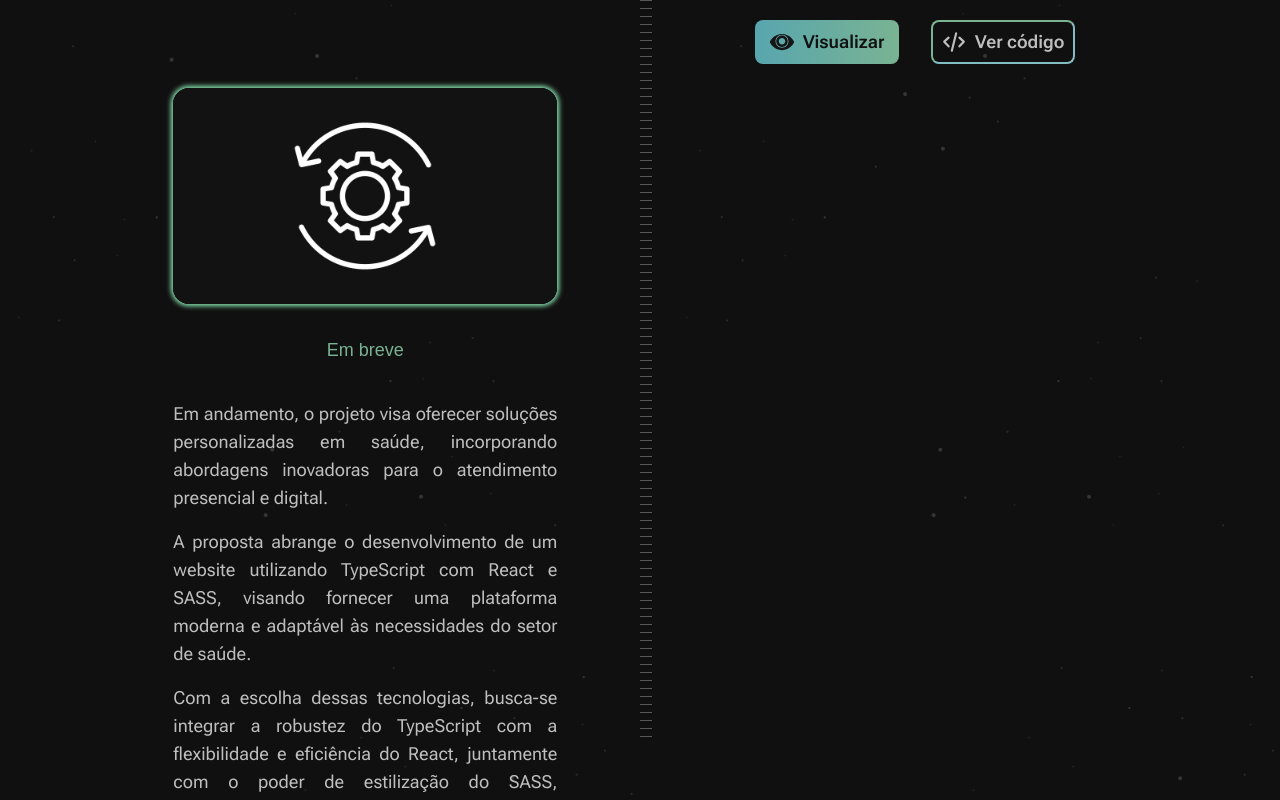
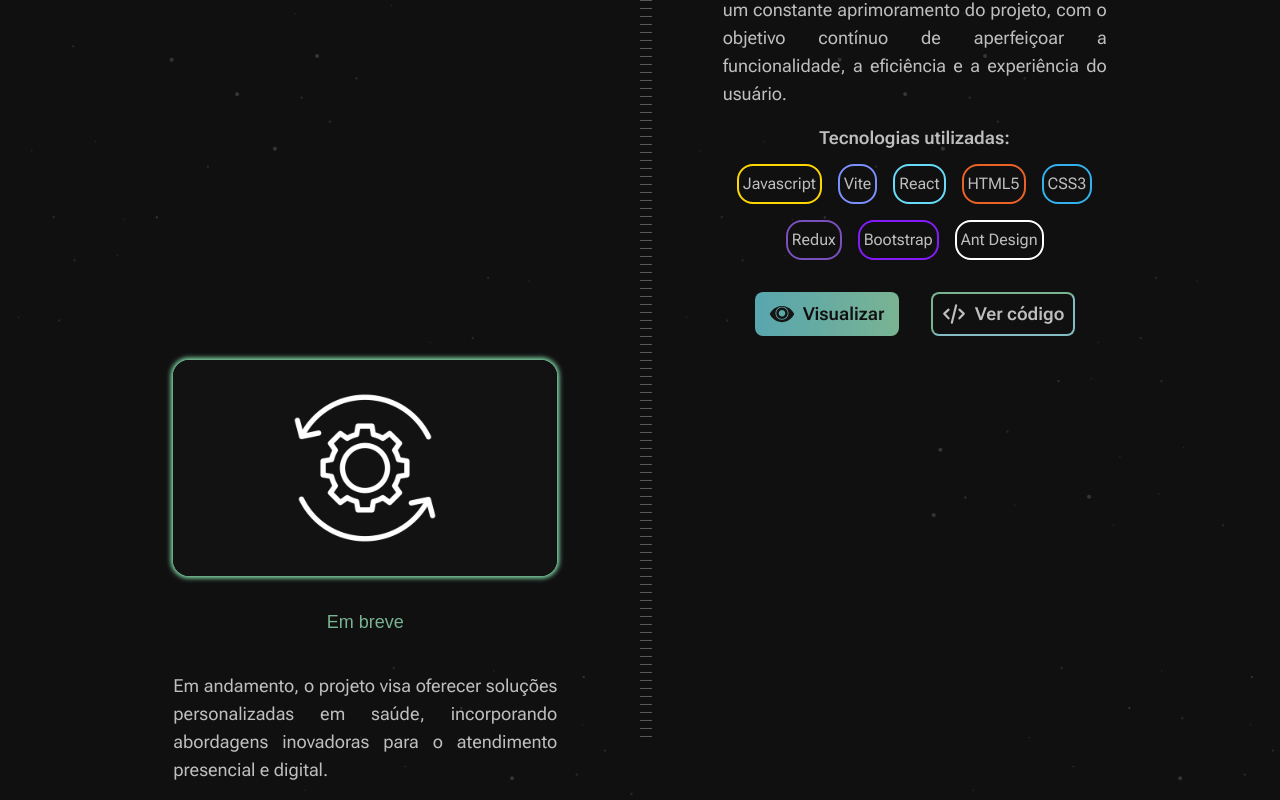
Before and after one commit to vitaolv/portfolio-Victor-Veleda, a Next.js app: page /portfolio-Victor-Veleda/ in a window 1280 px wide. Shown: the part 4540-5340 px from the top of the page. Built offline with nearby package versions, Linux system fonts and the light colour scheme; a web font is replaced by a local one.

Commit message:
Criação de componente "Badges" para exibir as tecnologias utilizadas em cada projeto na seção "Projetos".

```diff
--- /dev/null
+++ b/src/app/components/Badges.tsx
@@ -0,0 +1,42 @@
+interface BadgesComponentTypes {
+    readonly sources: string[];
+}
+
+interface ResourceColorsTypes {
+    readonly [key: string]: string;
+}
+
+export function BadgesComponent({ sources }: BadgesComponentTypes) {
+
+    const resourceColors: ResourceColorsTypes = {
+        "Javascript": "#FFD700",
+        "Vite": "#7B8FFF",
+        "React": "#68DBFB",
+        "HTML5": "#E96328",
+        "CSS3": "#34B1EC",
+        "Redux": "#7A50BE",
+        "Bootstrap": "#841BFB",
+        "Ant Design": "#FFFFFF",
+        "TypeScript": "#147DD0",
+        "SASS": "#CC6599",
+    }
+
+
+    return (
+        <div>
+            <p className="font-semibold">Tecnologias utilizadas:</p>
+            <div className="flex flex-wrap gap-4 w-auto mx-auto justify-center mt-3">
+                {sources.map((source) => (
+                    <div
+                        key={source}
+                        style={{ borderColor: resourceColors[source] }}
+                        className="border-2 w-max p-1 border-turquoise-100 text-md rounded-2xl
+                    text-center items-center">
+                        {source}
+                    </div>
+                ))
+                }
+            </div>
+        </div>
+    )
+}
--- a/src/app/components/ProjectsList.tsx
+++ b/src/app/components/ProjectsList.tsx
@@ -3,6 +3,7 @@ import { StripesProjectSection } from "./Stripes";
 import Image from "next/image";
 import { ButtonToSeeCode } from "./ButtonToSeeCode";
 import { ButtonToSeeDeploy } from "./ButtonToSeeDeploy";
+import { BadgesComponent } from "./Badges";
 
 export function ProjetctsList() {
 
@@ -37,6 +38,9 @@ export function ProjetctsList() {
                                         text-green-700">{project.name}</h2>
                                         <h2 data-testid={`text-description-${project.id}`}>{projectDescription}</h2>
                                     </div>
+
+                                    <BadgesComponent sources={project.sources} />
+
                                     <div className="mb-0 flex flex-col md:flex-row gap-8 justify-between mt-8">
                                         <ButtonToSeeDeploy pageLink={project.liveDemogithubLink} />
                                         <ButtonToSeeCode pageLink={project.githubLink} />
```
